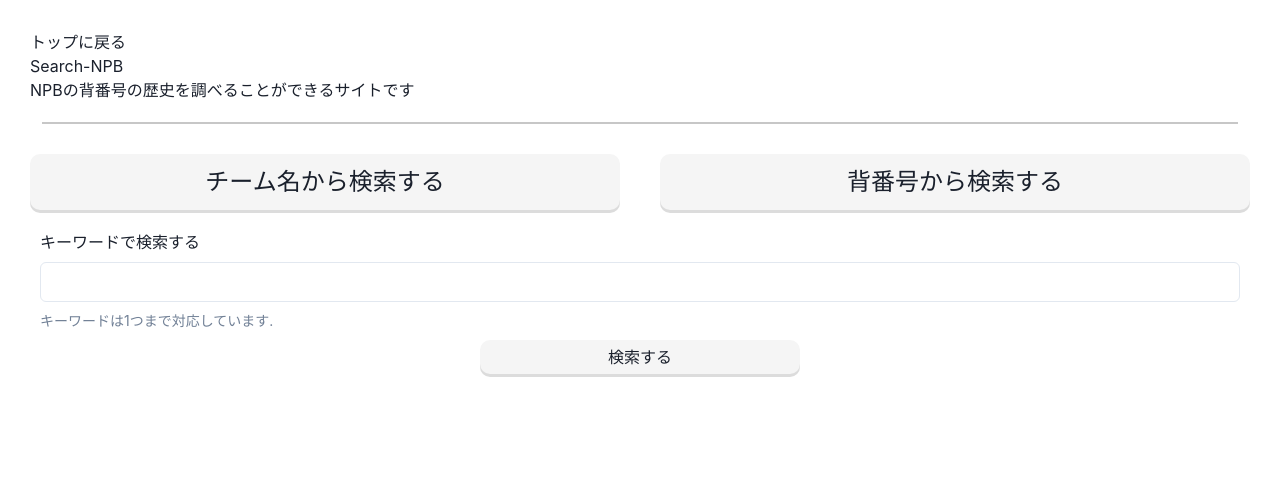
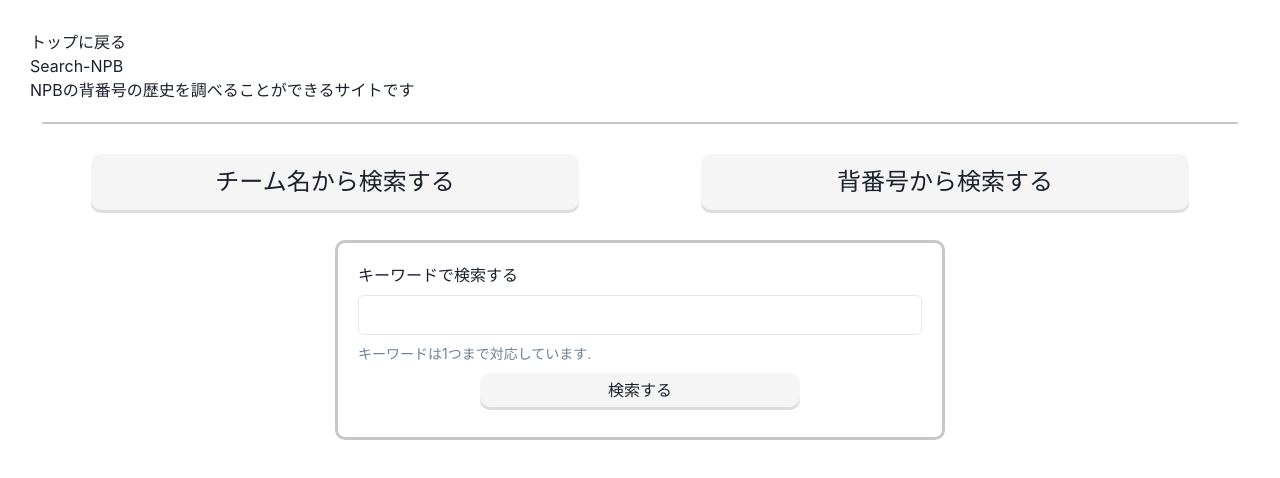
Before and after one commit to manattan/npb-front, a React (Create React App) app: page / in a window 1280 px wide. Shown: the top 478 px of the page. Built offline with nearby package versions, Linux system fonts and the light colour scheme.

Commit message:
スタイル修正

```diff
--- a/src/components/Button.tsx
+++ b/src/components/Button.tsx
@@ -3,8 +3,9 @@
 
 const ButtonContainer = styled.div`
   height: 100%;
+  width: 80%;
   padding: 10px 0;
-  margin: 10px 0;
+  margin: 10px auto;
   font-size: 150%;
   background-color: #f5f5f5;
   border-radius: 10px;
--- a/src/components/Keyword/Results.tsx
+++ b/src/components/Keyword/Results.tsx
@@ -1,8 +1,8 @@
 import React, { useEffect, useState } from "react";
 import * as types from "../../types/main";
 import { list } from "../../lib/main";
-import styled from "styled-components";
 import SearchKeyword from "./Search";
+import { KeywordContainer, Li } from "../StyledComponent/index";
 
 type Props = {
   location: {
@@ -14,15 +14,6 @@
     };
   };
 };
-
-const Li = styled.li`
-  list-style: none;
-  margin: 10px auto;
-`;
-
-const KeywordContainer = styled.div`
-  padding:10px;
-`
 
 const ResultsKeyword: React.FC<Props> = (props: Props) => {
   const [data, setData] = useState<Array<JSX.Element> | string>(
--- a/src/components/Keyword/Search.tsx
+++ b/src/components/Keyword/Search.tsx
@@ -18,7 +18,7 @@
 const KeyButton = styled.div<{ width: number }>`
   height: 100%;
   margin: 10px auto;
-  padding:5px 0;
+  padding: 5px 0;
   width: ${(props) => props.width}px;
   border-radius: 10px;
   background-color: #f5f5f5;
--- a/src/components/Main.tsx
+++ b/src/components/Main.tsx
@@ -1,18 +1,14 @@
 import React from "react";
 import { Link } from "react-router-dom";
 import { SimpleGrid, Box } from "@chakra-ui/react";
-import styled from "styled-components";
 import SearchButton from "./Button";
 import SearchKeyword from "./Keyword/Search";
-
-const KeywordContainer = styled.div`
-  padding: 10px;
-`;
+import { KeywordContainer } from "./StyledComponent/index";
 
 const Main: React.FC = () => {
   return (
     <>
-      <SimpleGrid columns={2} spacing={10}>
+      <SimpleGrid columns={2} spacing={0}>
         <Link to="/search/team">
           <Box style={{ textAlign: "center" }}>
             <SearchButton label="チーム名から検索する" />
--- /dev/null
+++ b/src/components/StyledComponent/index.ts
@@ -0,0 +1,14 @@
+import styled from "styled-components";
+
+export const KeywordContainer = styled.div`
+  width: 50%;
+  margin: 20px auto;
+  padding: 20px;
+  border: 3px solid #c7c7c7;
+  border-radius: 10px;
+`;
+
+export const Li = styled.li`
+  list-style: none;
+  margin: 10px auto;
+`;
--- a/src/components/Team/Results.tsx
+++ b/src/components/Team/Results.tsx
@@ -1,5 +1,5 @@
 import React, { useState, useEffect } from "react";
-import styled from "styled-components";
+import { Li } from "../StyledComponent/index";
 import { Data } from "../../types/main";
 
 type Props = {
@@ -12,10 +12,6 @@
     };
   };
 };
-
-const Li = styled.li`
-  list-style: none;
-`;
 
 const ResultsTeam: React.FC<Props> = (props: Props) => {
   const [lists, setLists] = useState<Array<JSX.Element> | string>(
--- a/src/components/Team/Search.tsx
+++ b/src/components/Team/Search.tsx
@@ -21,7 +21,9 @@
   for (let i = 0; i < list.length; i++) {
     renderList.push(
       <Box style={{ textAlign: "center" }}>
-        <Button onClick={async () => await fetch(i)} width={400}>{list[i].name}</Button>
+        <Button onClick={async () => await fetch(i)} width={400}>
+          {list[i].name}
+        </Button>
       </Box>
     );
   }
@@ -29,7 +31,7 @@
   return (
     <>
       <p>チーム名から検索する</p>
-      <SimpleGrid columns={2} spacing={8} style={{marginTop:'20px'}}>
+      <SimpleGrid columns={2} spacing={8} style={{ marginTop: "20px" }}>
         {renderList}
       </SimpleGrid>
     </>
```
Also changed, not shown: src/components/Error.tsx (+5 -5 lines).
